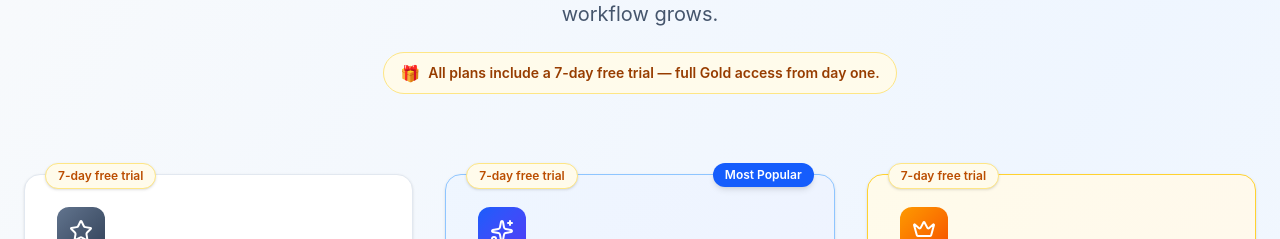
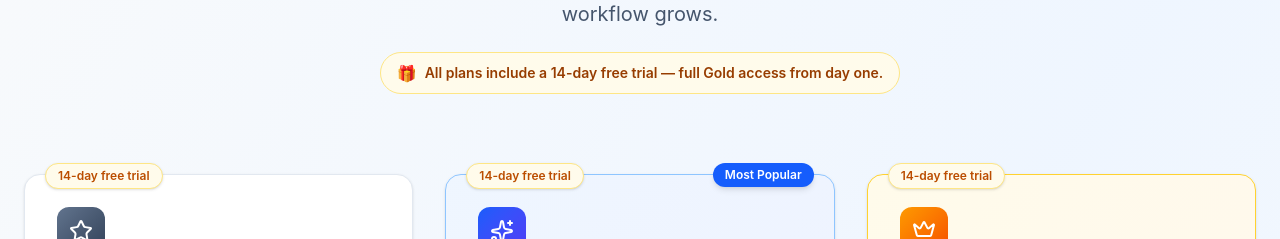
Before and after one commit to abraraslam/inboxreveal, a Next.js app: page /pricing in a window 1280 px wide. Shown: the part 301-540 px from the top of the page. Built offline with nearby package versions, Linux system fonts and the light colour scheme; no server answers.

Commit message:
Extend free trial period from 7 to 14 days

```diff
--- a/app/(marketing)/pricing/page.tsx
+++ b/app/(marketing)/pricing/page.tsx
@@ -176,7 +176,7 @@ export default function PricingPage() {
             </p>
             <div className="mt-6 inline-flex items-center gap-2 rounded-full border border-amber-200 bg-amber-50 px-4 py-2">
               <span className="text-base">🎁</span>
-              <span className="text-sm font-semibold text-amber-800">All plans include a 7-day free trial — full Gold access from day one.</span>
+              <span className="text-sm font-semibold text-amber-800">All plans include a 14-day free trial — full Gold access from day one.</span>
             </div>
           </div>
         </section>
@@ -196,7 +196,7 @@ export default function PricingPage() {
                     </span>
                   ) : null}
                   <span className="absolute -top-3 left-5 rounded-full border border-amber-200 bg-amber-50 px-3 py-1 text-xs font-semibold text-amber-700 shadow-sm">
-                    7-day free trial
+                    14-day free trial
                   </span>
 
                   <div className={`mb-5 inline-flex h-12 w-12 items-center justify-center rounded-xl bg-gradient-to-br ${plan.accent}`}>
--- a/lib/plans.ts
+++ b/lib/plans.ts
@@ -55,7 +55,7 @@ export function isUserInTrial(trialEndAt: string | null | undefined): boolean {
 /**
  * Returns remaining trial days as a calendar-day countdown.
  *
- * Example: signup day shows 7, next day shows 6, and so on.
+ * Example: signup day shows 14, next day shows 13, and so on.
  * While still active on the final calendar day, this returns 1.
  */
 export function trialDaysRemaining(trialEndAt: string | null | undefined): number {
```
Also changed, not shown: 2 other files (tests, documents, lock files or other folders).
